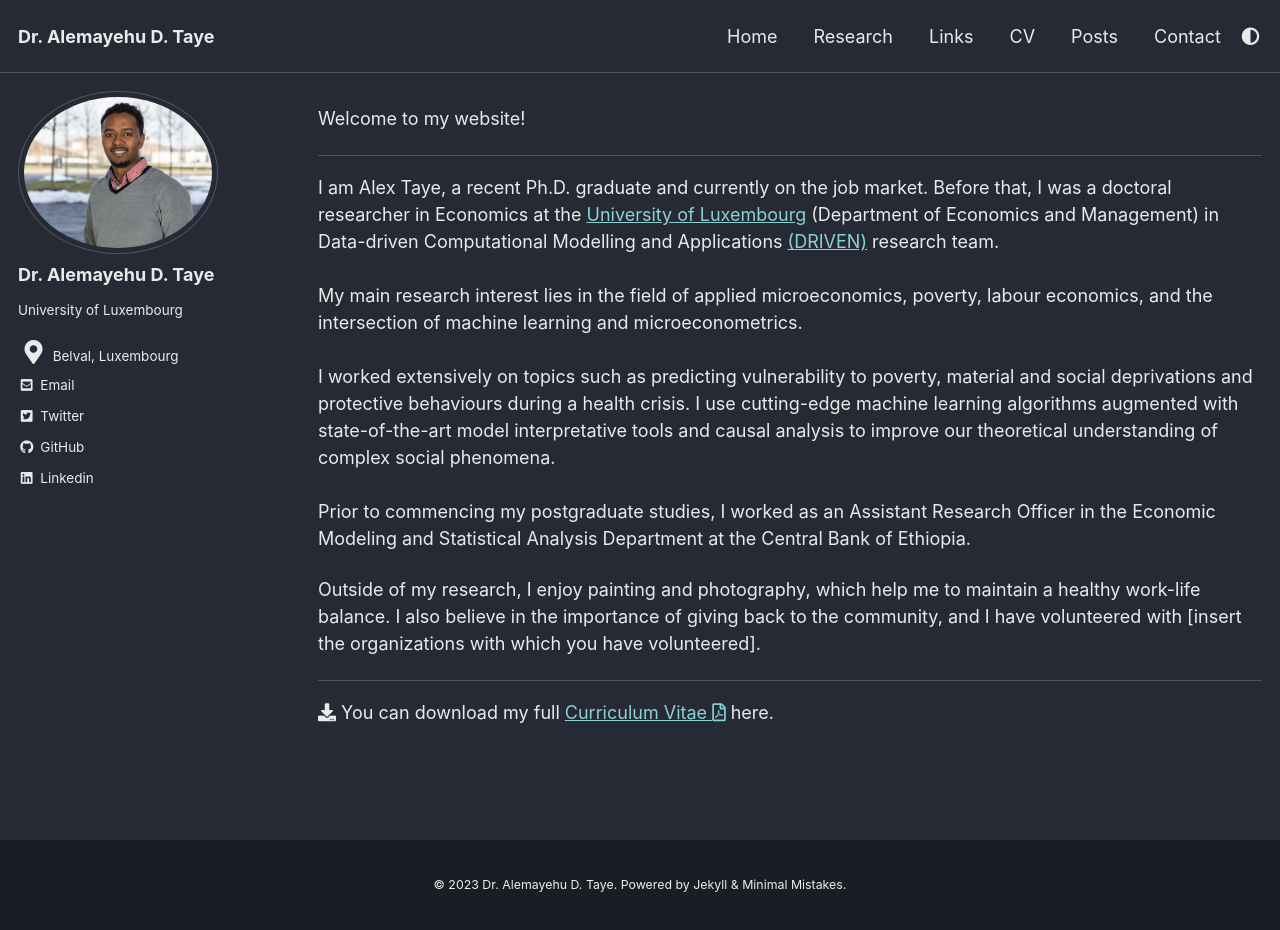
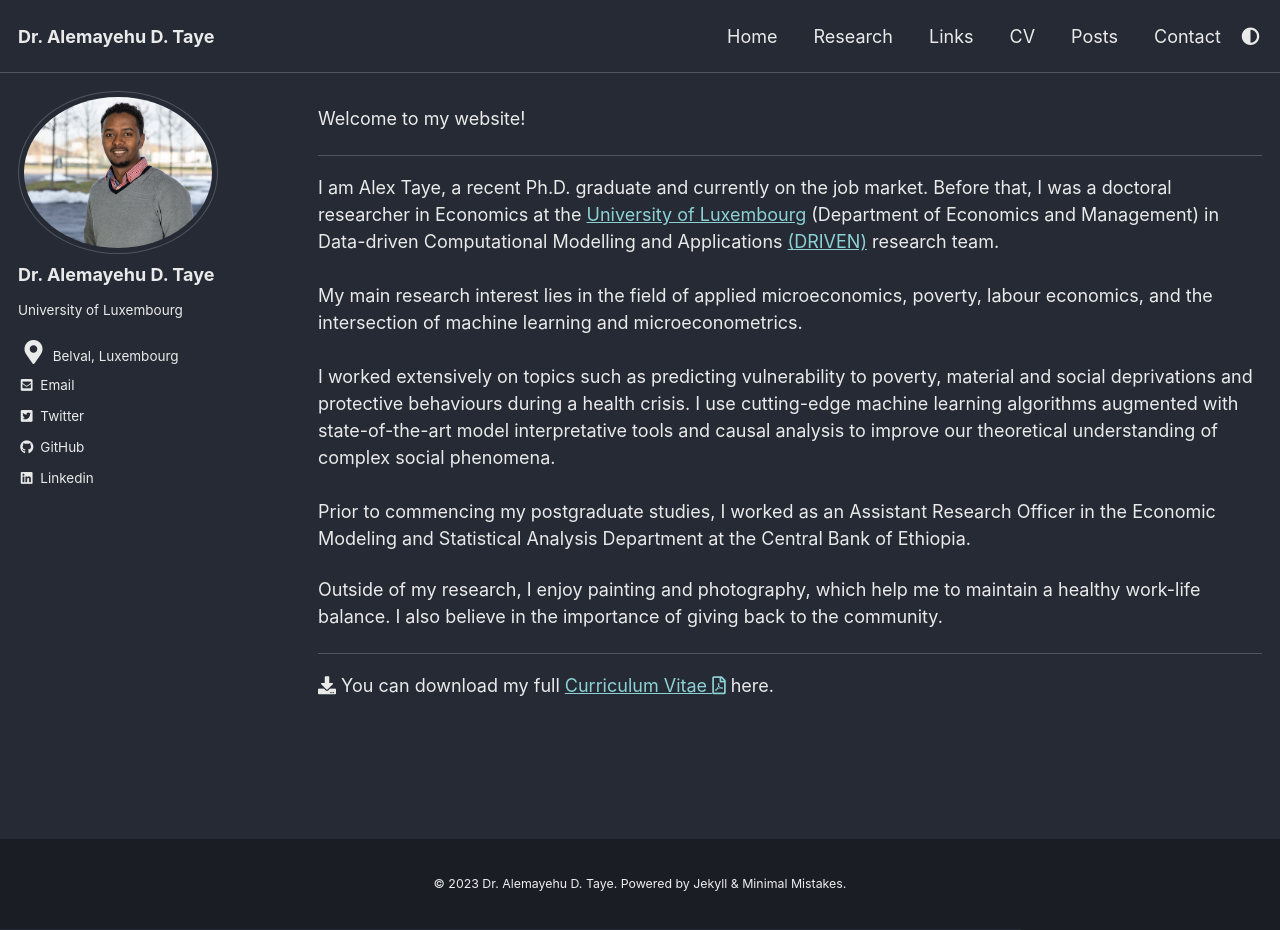
Before and after one commit to AlexTaye/AlexTAYE, a Jekyll site: the page built from _pages/index.md, in a window 1280 px wide and 930 px high. Built offline with Jekyll 4.4.1, drawn with Linux system fonts in a browser that asks for light colours; cached includes are drawn as plain includes; the list of posts is cut into pages by our own code.

Commit message:
Update index.md

```diff
--- a/_pages/index.md
+++ b/_pages/index.md
@@ -23,7 +23,8 @@ interpretative tools and causal analysis to improve our theoretical understandin
 <br>
 Prior to commencing my postgraduate studies, I worked as an Assistant Research Officer in the Economic Modeling and Statistical Analysis Department at the Central Bank of Ethiopia.
 
-Outside of my research, I enjoy painting and photography, which help me to maintain a healthy work-life balance. I also believe in the importance of giving back to the community, and I have volunteered with [insert the organizations with which you have volunteered].
+Outside of my research, I enjoy painting and photography, which help me to maintain a healthy work-life balance. I also believe in the importance of giving back to the community.
+<!--, and I have volunteered with [insert the organizations with which you have volunteered].-->
 
  ***
 
```
